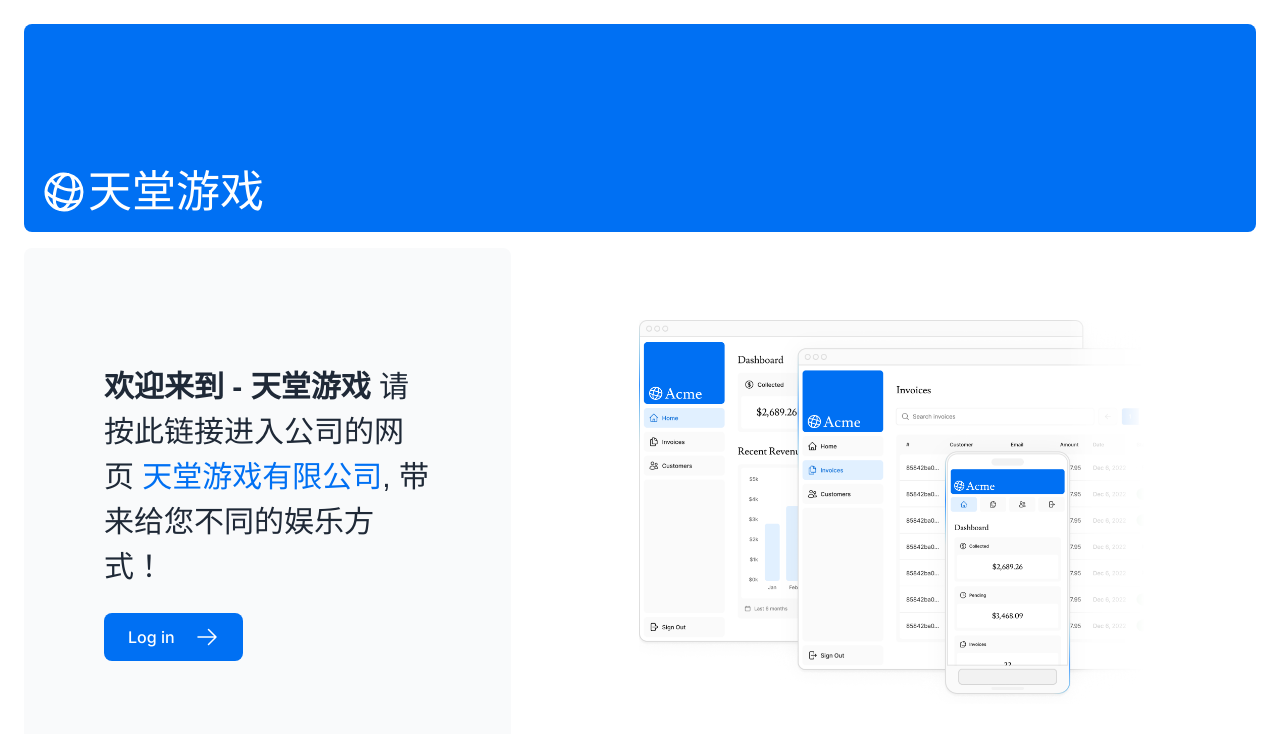
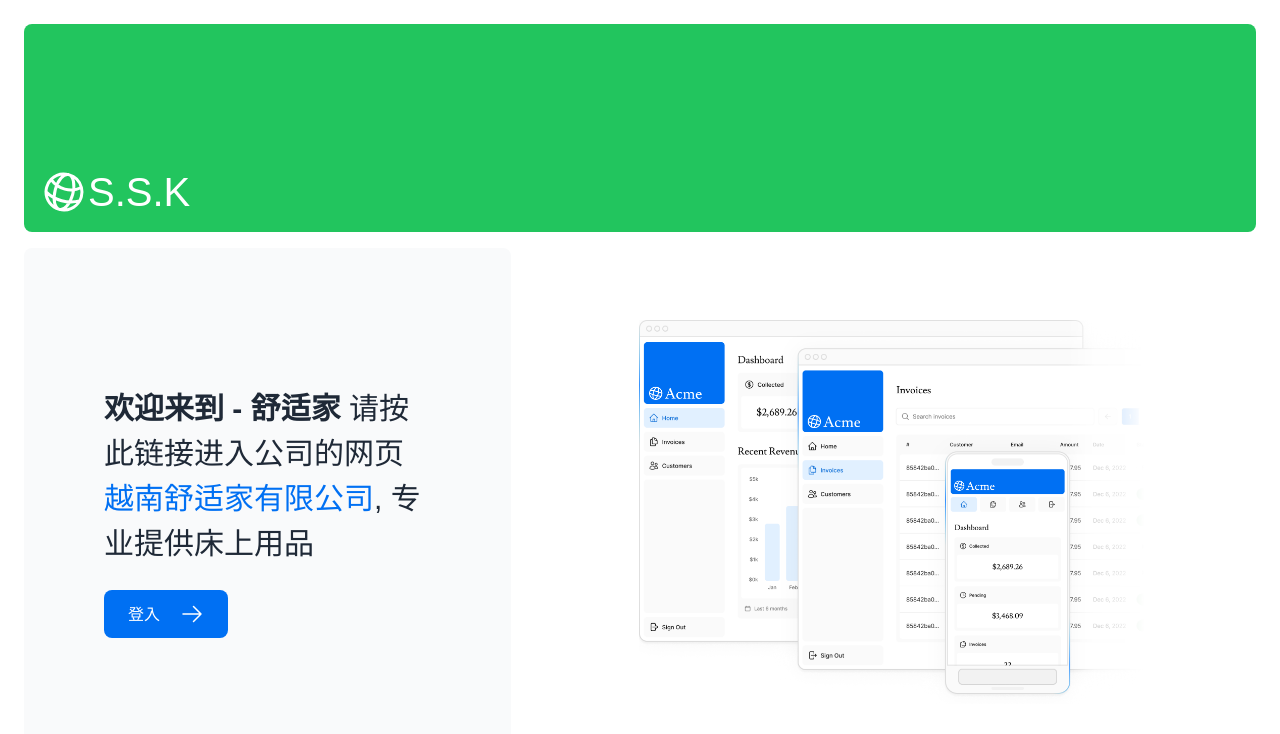
Before and after one commit to rickychan1987/nexjs-dashboard, a Next.js app: page / in a window 1280 px wide. Shown: the top 734 px of the page. Built offline with nearby package versions, Linux system fonts and the light colour scheme; a web font is replaced by a local one.

Commit message:
update title to SSK

```diff
--- a/app/page.tsx
+++ b/app/page.tsx
@@ -8,24 +8,24 @@ import Image from 'next/image';
 export default function Page() {
   return (
     <main className="flex min-h-screen flex-col p-6">
-      <div className="flex h-20 shrink-0 items-end rounded-lg bg-blue-500 p-4 md:h-52">
+      <div className="flex h-20 shrink-0 items-end rounded-lg bg-green-500 p-4 md:h-52">
         <AcmeLogo />
       </div>
       <div className="mt-4 flex grow flex-col gap-4 md:flex-row">
         <div className="flex flex-col justify-center gap-6 rounded-lg bg-gray-50 px-6 py-10 md:w-2/5 md:px-20">
 
           <p className={`${lusitana.className} text-xl text-gray-800 md:text-3xl md:leading-normal`}>
-            <strong>欢迎来到 - 天堂游戏</strong> 请按此链接进入公司的网页{' '}
-            <a href="https://paradiseio.com/" className="text-blue-500">
-              天堂游戏有限公司
+            <strong>欢迎来到 - 舒适家</strong> 请按此链接进入公司的网页{' '}
+            <a href="https://en.ruiaifu.com/" className="text-blue-500">
+              越南舒适家有限公司
             </a>
-            , 带来给您不同的娱乐方式！
+            , 专业提供床上用品
           </p>
           <Link
             href="/login"
             className="flex items-center gap-5 self-start rounded-lg bg-blue-500 px-6 py-3 text-sm font-medium text-white transition-colors hover:bg-blue-400 md:text-base"
           >
-            <span>Log in</span> <ArrowRightIcon className="w-5 md:w-6" />
+            <span>登入</span> <ArrowRightIcon className="w-5 md:w-6" />
           </Link>
         </div>
         <div className="flex items-center justify-center p-6 md:w-3/5 md:px-28 md:py-12">
--- a/app/ui/acme-logo.tsx
+++ b/app/ui/acme-logo.tsx
@@ -7,7 +7,7 @@ export default function AcmeLogo() {
       className={`${lusitana.className} flex flex-row items-center leading-none text-white`}
     >
       <GlobeAltIcon className="h-12 w-12 rotate-[15deg]" />
-      <p className="text-[44px]">天堂游戏</p>
+      <p className="text-[40px] text-center">S.S.K</p>
     </div>
   );
 }
--- a/package.json
+++ b/package.json
@@ -11,7 +11,7 @@
     "@heroicons/react": "^2.0.18",
     "@tailwindcss/forms": "^0.5.7",
     "@types/node": "20.5.7",
-    "@vercel/postgres": "^0.5.0",
+    "@vercel/postgres": "^0.5.1",
     "autoprefixer": "10.4.15",
     "bcrypt": "^5.1.1",
     "clsx": "^2.0.0",
```
Also changed, not shown: 2 other files (tests, documents, lock files or other folders).
